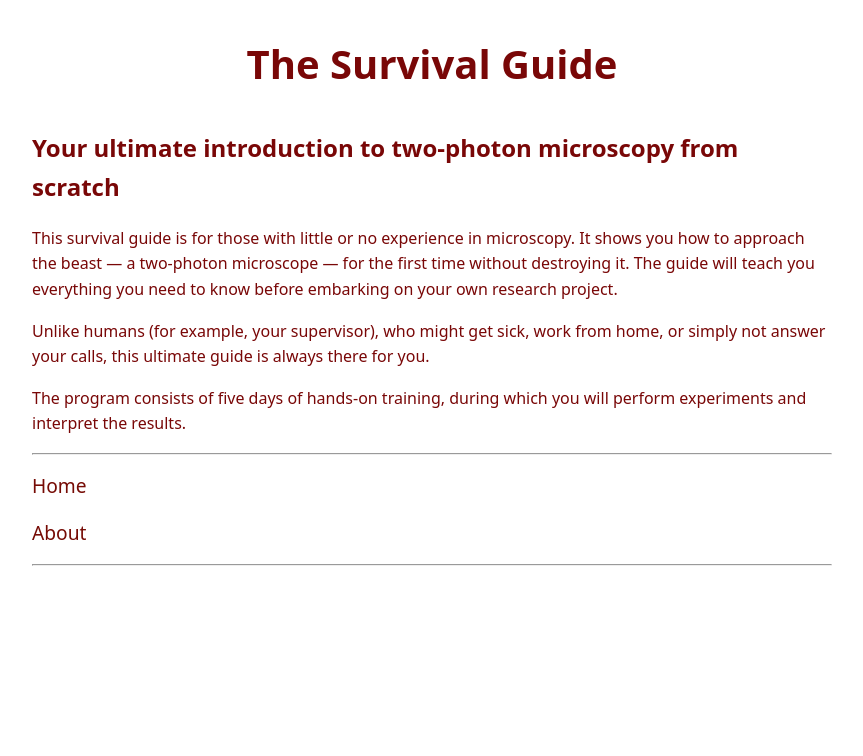
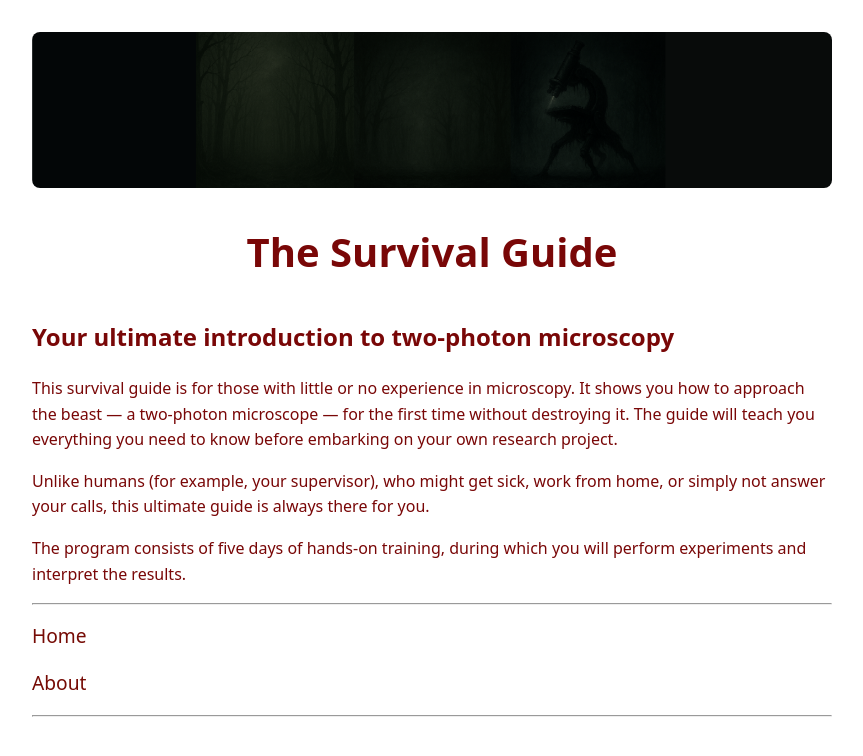
Before and after one commit to drkutuzov/drkutuzov.github.io, a Jekyll site: the page built from guide.md, in a window 1280 px wide. Shown: the top 756 px of the page, without its empty margins (208-1071 px from the left). Built offline with Jekyll 4.4.1, drawn with Linux system fonts in a browser that asks for light colours; our own code applies the rules of GitHub Pages for plain Markdown files.

Commit message:
banner guide

```diff
--- /dev/null
+++ b/_includes/banner_guide.html
@@ -0,0 +1 @@
+<img src="./images/guide_banner.png" alt="Group Website banner">
--- a/_includes/content.html
+++ b/_includes/content.html
@@ -2,7 +2,7 @@
 
 <nav>
   <ul>
-    <li><a href="rookie_guide">{{ site.guide }}</a></li>
+    <li><a href="guide">{{ site.guide }}</a></li>
     <li><a href="challenges">{{ site.challenges }}</a></li>
     <li><a href="resourses">{{ site.resources }}</a></li>
     <li><a href="faq">{{ site.faq }}</a></li>
--- a/rookie_guide.md
+++ b/guide.md
@@ -1,8 +1,8 @@
 ---
-layout: default
+layout: guide
 ---
 # {{ site.guide }}
-## Your ultimate introduction to two-photon microscopy from scratch
+## Your ultimate introduction to two-photon microscopy
 This survival guide is for those with little or no experience in microscopy. It shows you how to approach the beast — a two-photon microscope — for the first time without destroying it. The guide will teach you everything you need to know before embarking on your own research project.
 
 Unlike humans (for example, your supervisor), who might get sick, work from home, or simply not answer your calls, this ultimate guide is always there for you.
```
Also changed, not shown: _layouts/guide.html (added, +7 -0 lines), images/guide_banner.png (added).
